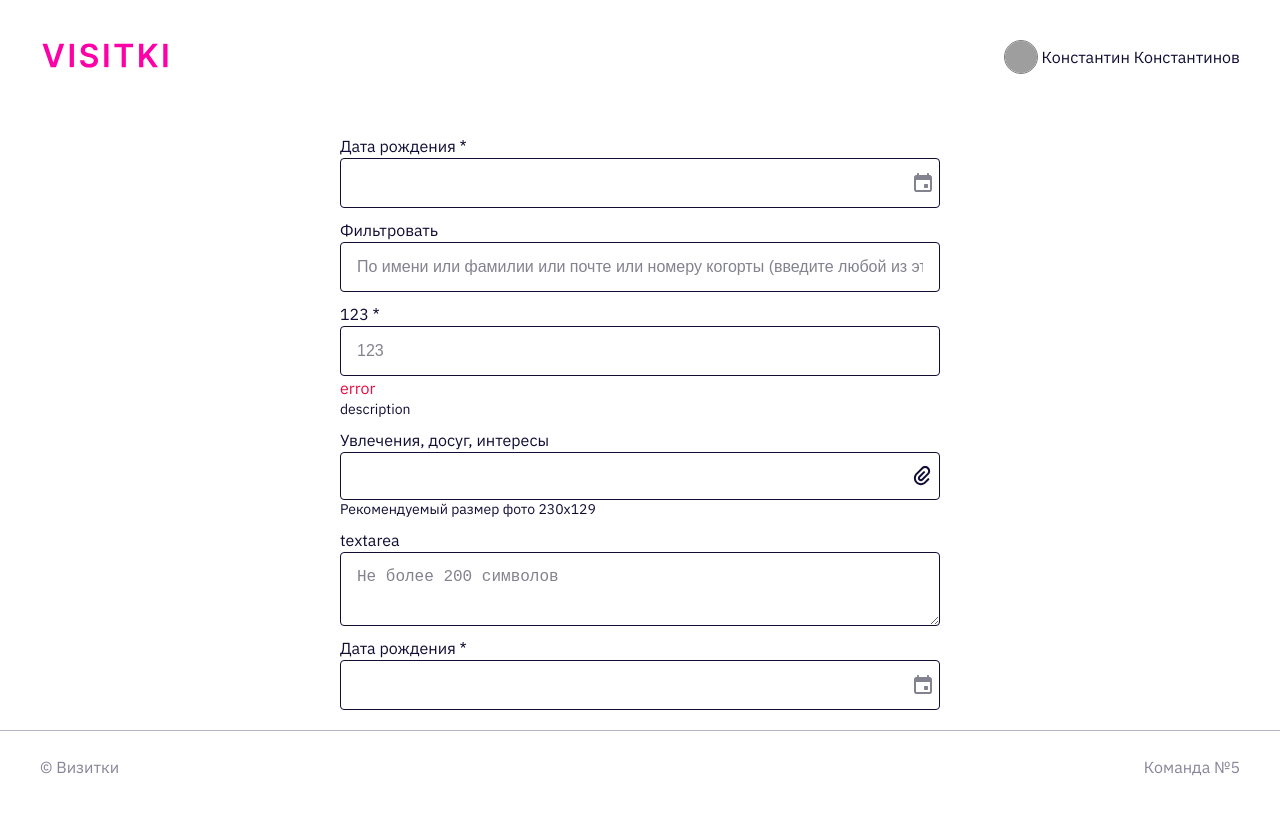
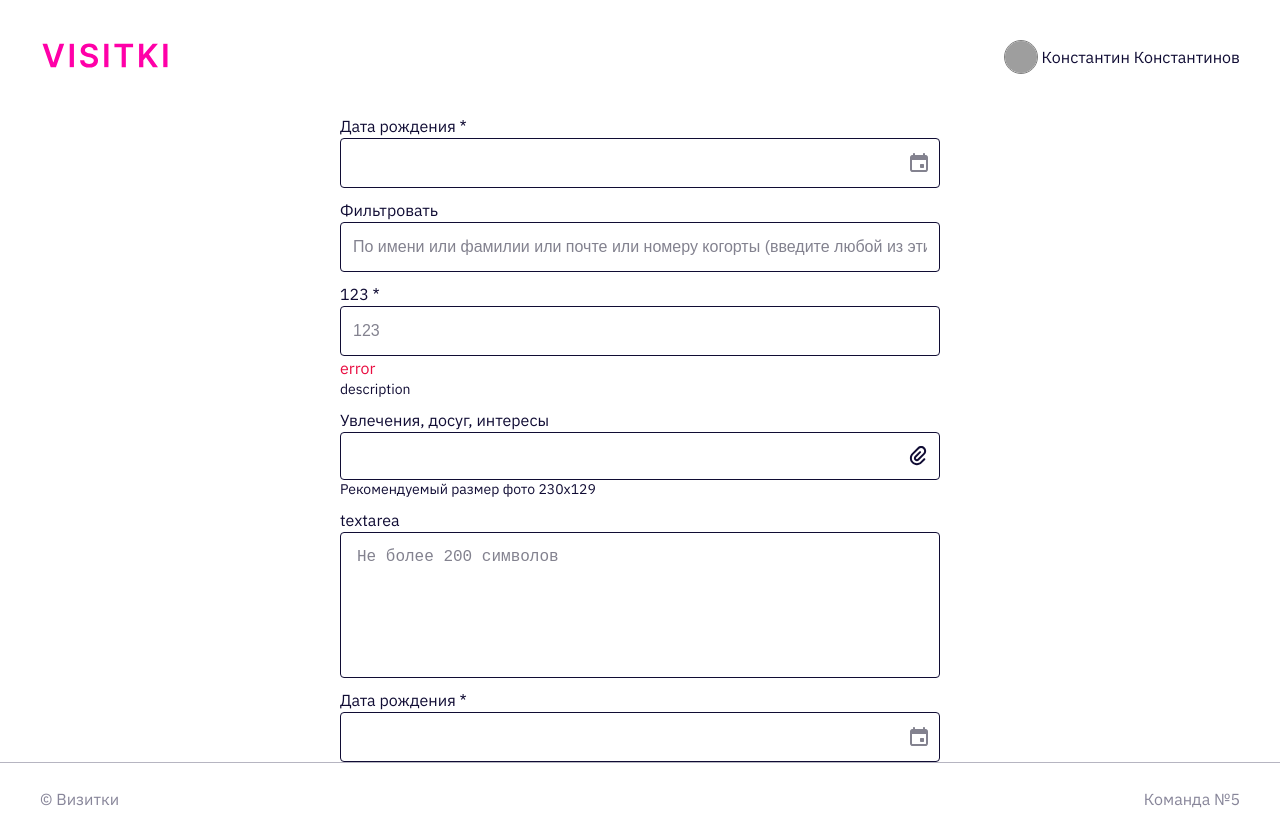
Before and after one commit to marussia1996/Vizitki, a React (Create React App) app: page /evgenys in a window 1280 px wide. Before the commit the page ends 802 px from the top, so only its background shows below. Built offline with nearby package versions, Linux system fonts and the light colour scheme; grey boxes are pictures that could not be loaded.

Commit message:
fixes after review

```diff
--- a/src/components/EvgenyS/Evgenys.tsx
+++ b/src/components/EvgenyS/Evgenys.tsx
@@ -45,7 +45,7 @@ const Evgenys:FC = () => {
 
       <InputFile name={'file'} labelText={'Увлечения, досуг, интересы'} description={'Рекомендуемый размер фото 230х129'} onFileChange={onChange} />
 
-      <InputTextArea name={'textarea'} labelText={'textarea'} value={state.textarea} onChange={onChange} maxLength={200}/>
+      <InputTextArea name={'textarea'} labelText={'textarea'} value={state.textarea} onChange={onChange} maxLength={200} rows={5}/>
 
       <InputDay name={'date'} date={state.date} labelText={'Дата рождения *'} onDateChange={onChange} />
 
--- a/src/shared/inputs/Input/Input.module.scss
+++ b/src/shared/inputs/Input/Input.module.scss
@@ -2,7 +2,7 @@
 
 .input{
   width: 100%;
-  padding: 12px 16px;
+  padding: 12px;
   @include text(16px, 1.5, 400);
   border: 1px solid $text-dark;
   box-sizing: border-box;
@@ -22,6 +22,10 @@
   @include text(16px, 1.5, 400);
 }
 
+input:focus-visible{
+  outline: none;
+}
+
 .input[type=number]::-webkit-outer-spin-button,
 .input[type=number]::-webkit-inner-spin-button {
   -webkit-appearance: none;
--- a/src/shared/inputs/InputDay/InputDay.module.scss
+++ b/src/shared/inputs/InputDay/InputDay.module.scss
@@ -3,6 +3,7 @@
   background: white;
   padding: 4px 0;
   z-index: 100;
+  cursor: pointer;
 }
 .calendar{
   @include text(12px, 16px, 400);
@@ -69,7 +70,7 @@ select::-ms-expand { display: none; }
   right: 0;
   top: 0;
   bottom: 0;
-  margin-right: 8px;
+  margin-right: 12px;
   pointer-events: none;
   color: $placeholder;
 }
--- a/src/shared/inputs/InputDay/datapicker.scss
+++ b/src/shared/inputs/InputDay/datapicker.scss
@@ -34,12 +34,12 @@
   cursor: pointer;
 }
 .react-datepicker__day--selected{
-  color: #FFF;
+  color: #FFF !important;
   background-color: #FF00A8;
 }
 .react-datepicker__day:hover{
   background-color: #F8F8F8;
-  color: #100C34;
+  color: #100C34 !important;
 }
 .react-datepicker__day--outside-month{
   color: #9e9da0;
--- a/src/shared/inputs/InputFile/InputFile.module.scss
+++ b/src/shared/inputs/InputFile/InputFile.module.scss
@@ -16,7 +16,7 @@
   right: 0;
   top: 0;
   bottom: 0;
-  margin-right: 8px;
+  margin-right: 12px;
   pointer-events: none;
 }
 
--- a/src/shared/inputs/InputFilter/InputFilter.module.scss
+++ b/src/shared/inputs/InputFilter/InputFilter.module.scss
@@ -12,14 +12,14 @@
   display: flex;
   align-items: center;
   box-sizing: border-box;
-  margin-right: 8px;
+  margin-right: 12px;
 }
 
 .inputFilterButton{
   background-color: transparent;
   outline: none;
+  padding: 0;
   margin: 0;
-  padding: 3px;
   border: 0;
   display: flex;
   justify-items: center;
--- a/src/shared/inputs/InputTextArea/InputTextArea.module.scss
+++ b/src/shared/inputs/InputTextArea/InputTextArea.module.scss
@@ -7,6 +7,7 @@
   border: 1px solid $text-dark;
   box-sizing: border-box;
   border-radius: 4px;
+  resize: none;
 }
 
 .textArea:hover{
@@ -17,6 +18,10 @@
   border: 1px solid $input-hover;
 }
 
+.textArea:focus-visible{
+  outline: none;
+}
+
 .textArea::placeholder{
   color: $placeholder;
   @include text(16px, 1.5, 400);
--- a/src/shared/inputs/InputTextArea/InputTextArea.tsx
+++ b/src/shared/inputs/InputTextArea/InputTextArea.tsx
@@ -7,9 +7,9 @@ type TInputTextAreaProps =
   React.DetailedHTMLProps<React.InputHTMLAttributes<HTMLTextAreaElement>, HTMLTextAreaElement>
   & TInputWrapperProps
   & {
-  maxLength?: number,
   name: string,
   value: string
+  rows? : number
 }
 
 export const InputTextArea = forwardRef<HTMLTextAreaElement, TInputTextAreaProps>((props, ref) => {
```
